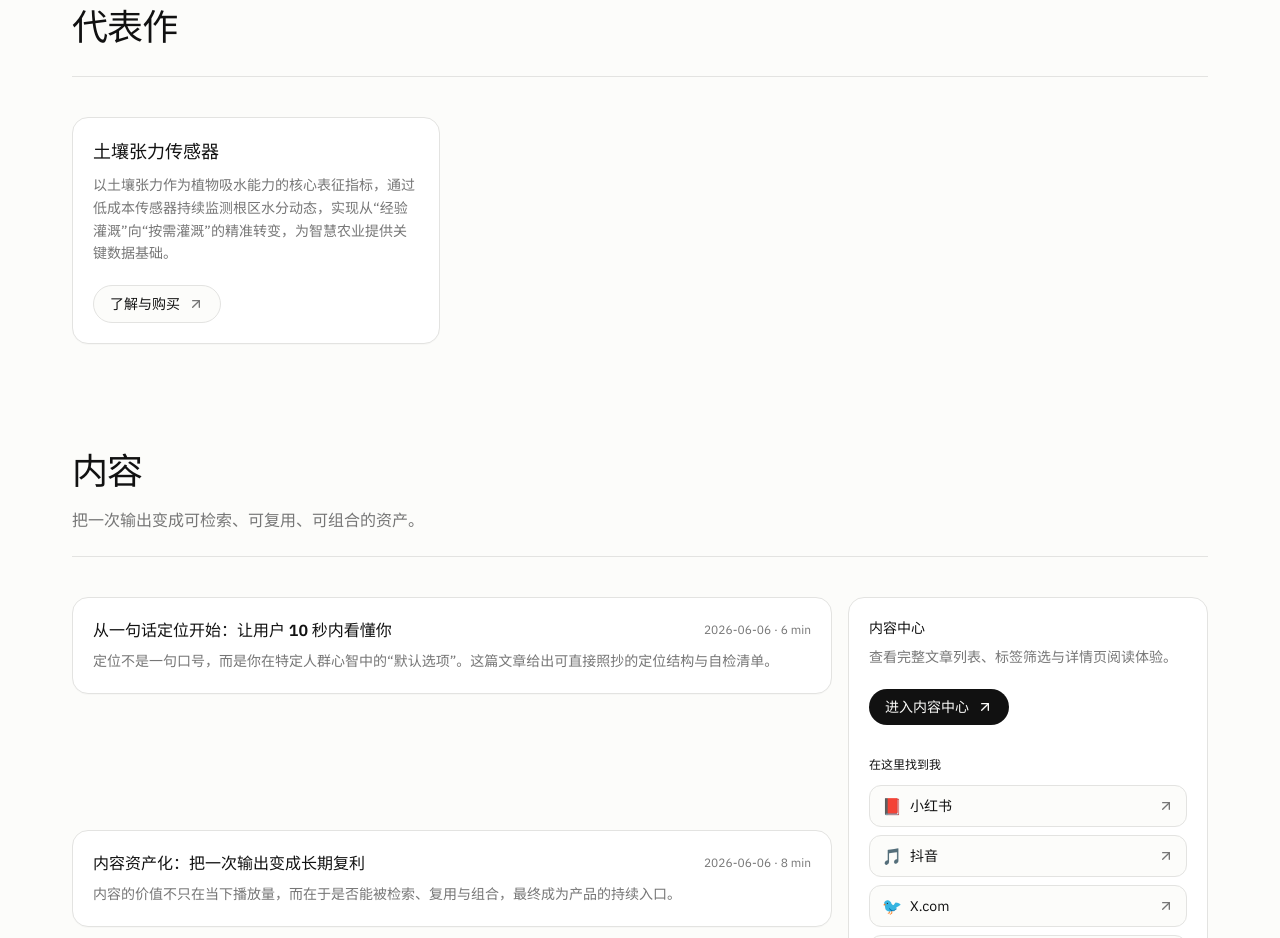
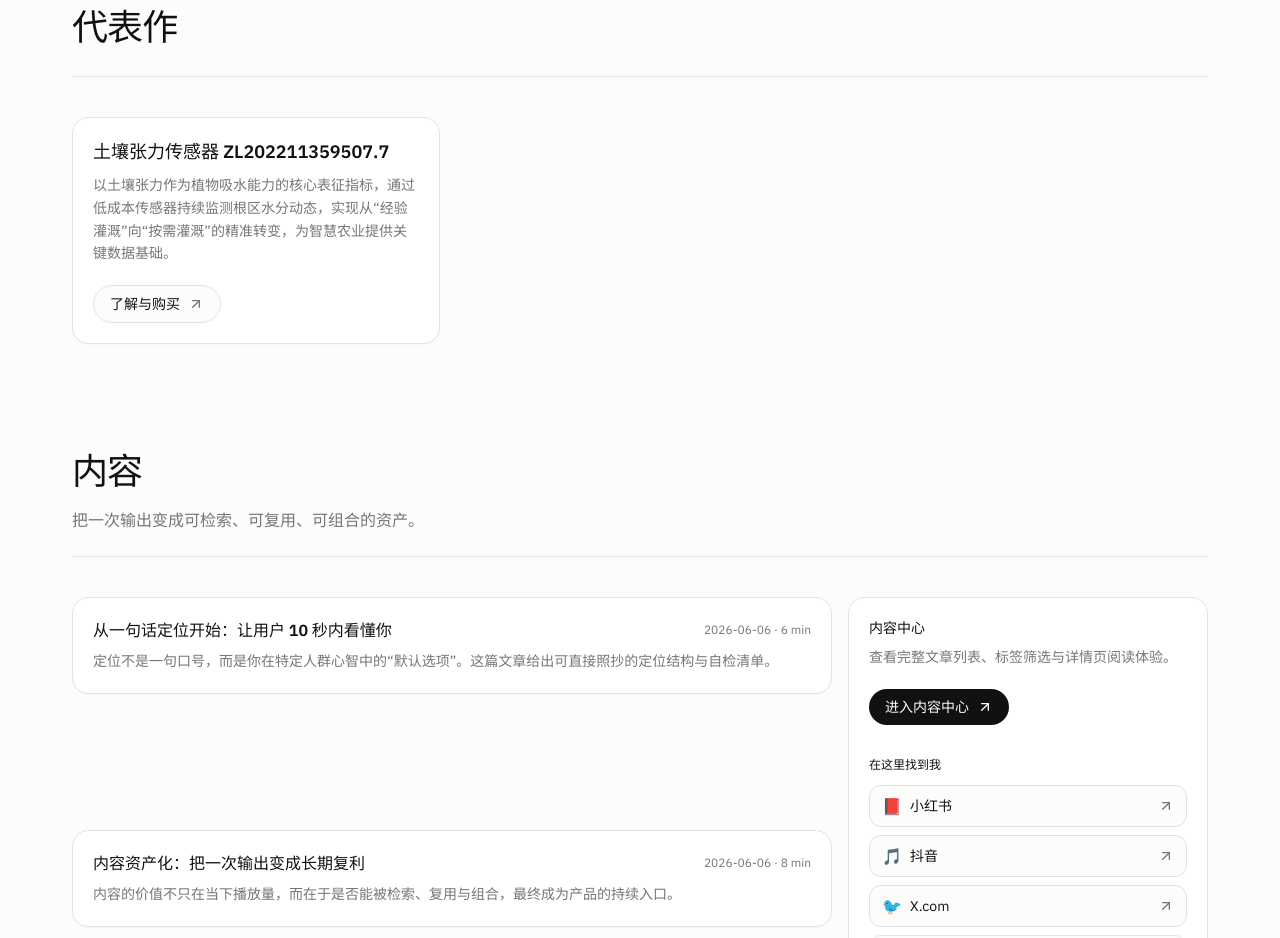
Before and after one commit to Leo1968/58begin, a React (Vite) app: page / in a window 1280 px wide. Shown: the part 1000-1938 px from the top of the page. Built offline with nearby package versions, Linux system fonts and the light colour scheme.

Commit message:
chore: update featured title

```diff
--- a/src/content/site.zh.ts
+++ b/src/content/site.zh.ts
@@ -43,7 +43,7 @@ export const siteZh: SiteContent = {
     items: [
       {
         id: "book-1",
-        title: "土壤张力传感器",
+        title: "土壤张力传感器 ZL202211359507.7",
         description:
           "以土壤张力作为植物吸水能力的核心表征指标，通过低成本传感器持续监测根区水分动态，实现从“经验灌溉”向“按需灌溉”的精准转变，为智慧农业提供关键数据基础。",
         ctaText: "了解与购买",
```
